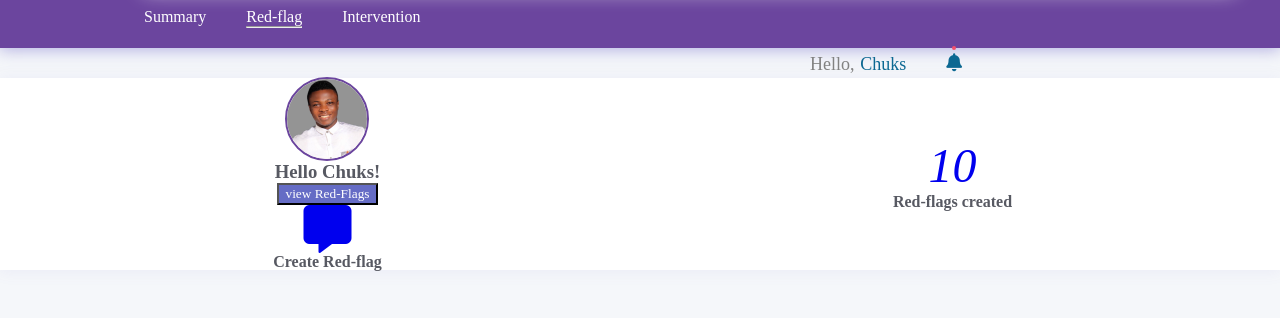
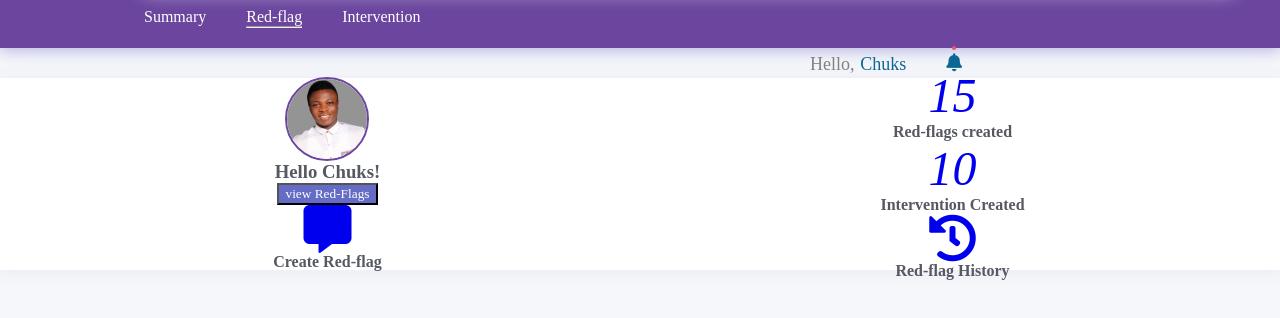
Before and after one commit to amaechi-chuks/iReporter, a plain HTML site: page UI/redflagrecords.html in a window 1280 px wide. Shown: the part 72-390 px from the top of the page. Drawn offline with Linux system fonts and the light colour scheme.

Commit message:
feature: add a red-flag history

```diff
--- a/UI/redflagrecords.html
+++ b/UI/redflagrecords.html
@@ -108,8 +108,24 @@
                         <div class="divider--three vertical--center">
                             <div class="CreateRedFlag">
                                 <a href="#">
+                                    <i class="fa-3x DashboardColor--text--primary">15</i>
+                                    <h4 class="DashboardColor--text--grey">Red-flags created</h4>
+                                </a>
+                            </div>
+                        </div>
+                        <div class="divider--three vertical--center">
+                            <div class="CreateRedFlag">
+                                <a href="#">
                                     <i class="fa-3x DashboardColor--text--primary">10</i>
-                                <h4 class="DashboardColor--text--grey">Red-flags created</h4>
+                                    <h4 class="DashboardColor--text--grey">Intervention Created</h4>
+                                </a>
+                            </div>
+                        </div>
+                        <div class="divider--three vertical--center">
+                            <div class="CreateRedFlag">
+                                <a href="#">
+                                    <i class="fas fa-history fa-3x DashboardColor--text--primary"></i>
+                                    <h4 class="DashboardColor--text--grey margin-left--10">Red-flag History</h4>
                                 </a>
                             </div>
                         </div>
@@ -117,6 +133,8 @@
                 </div>
 
             </div>
+
+        </div>
         <script src="./assets/js/main.js"></script>
 </body>
 
```
Lines whose indentation alone changed are shown as unchanged.
